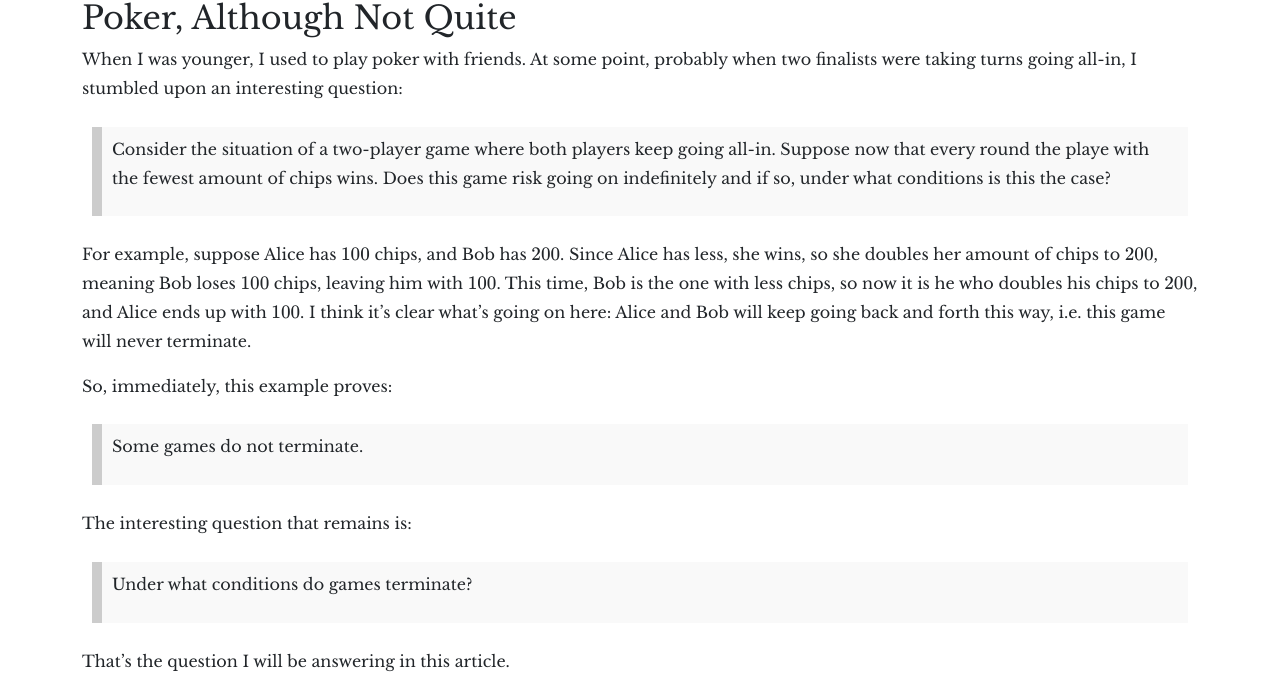
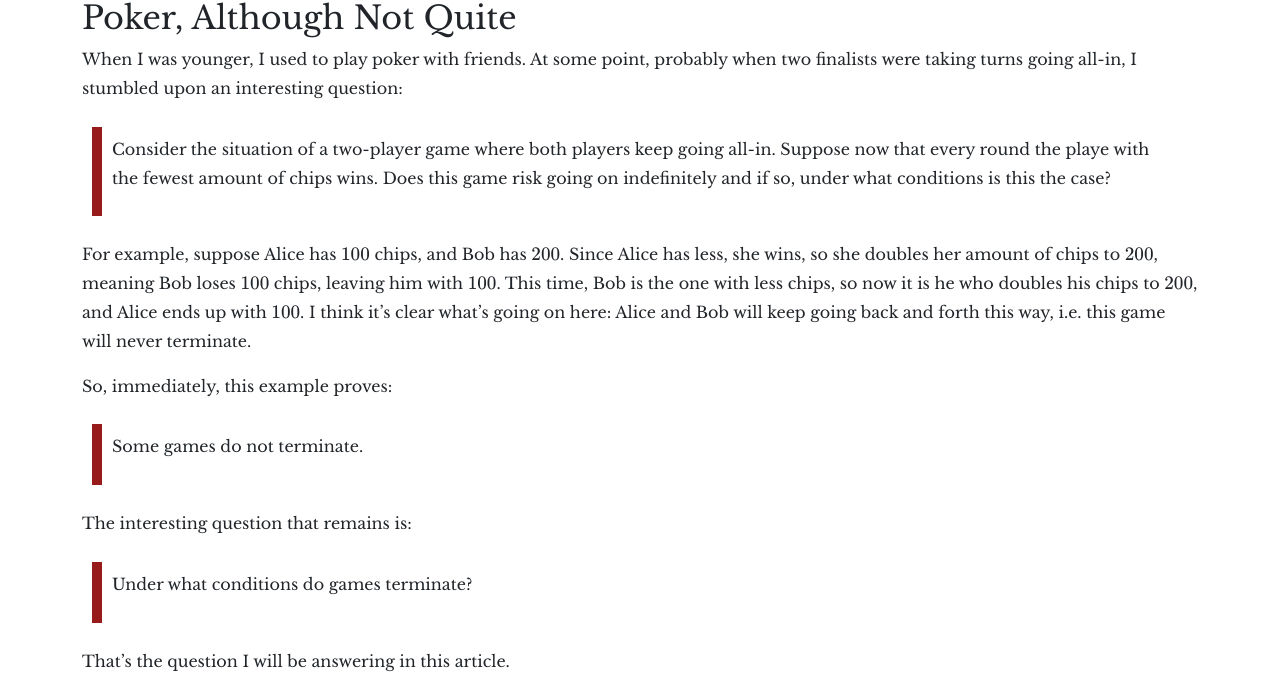
Before and after one commit to bartkl/bartkl.github.io, a Jekyll site: the page built from collections/_posts/2021-07-04-the-losing-player-doubles-game-a-mathematical-proof.md, in a window 1280 px wide. Shown: the part 166-859 px from the top of the page. Built offline with Jekyll 4.4.1, drawn with Linux system fonts in a browser that asks for light colours; some web fonts are replaced; formulas are drawn with MathJax 3.

Commit message:
Update _styles.scss

```diff
--- a/_sass/_styles.scss
+++ b/_sass/_styles.scss
@@ -20,8 +20,7 @@ h5 {
 }
 
 blockquote {
-  background: #f9f9f9;
-  border-left: 10px solid #ccc;
+  border-left: 10px solid #971b1b;
   margin: 1.5em 10px;
   padding: 0.5em 10px;
   quotes: "\201C""\201D""\2018""\2019";
```
